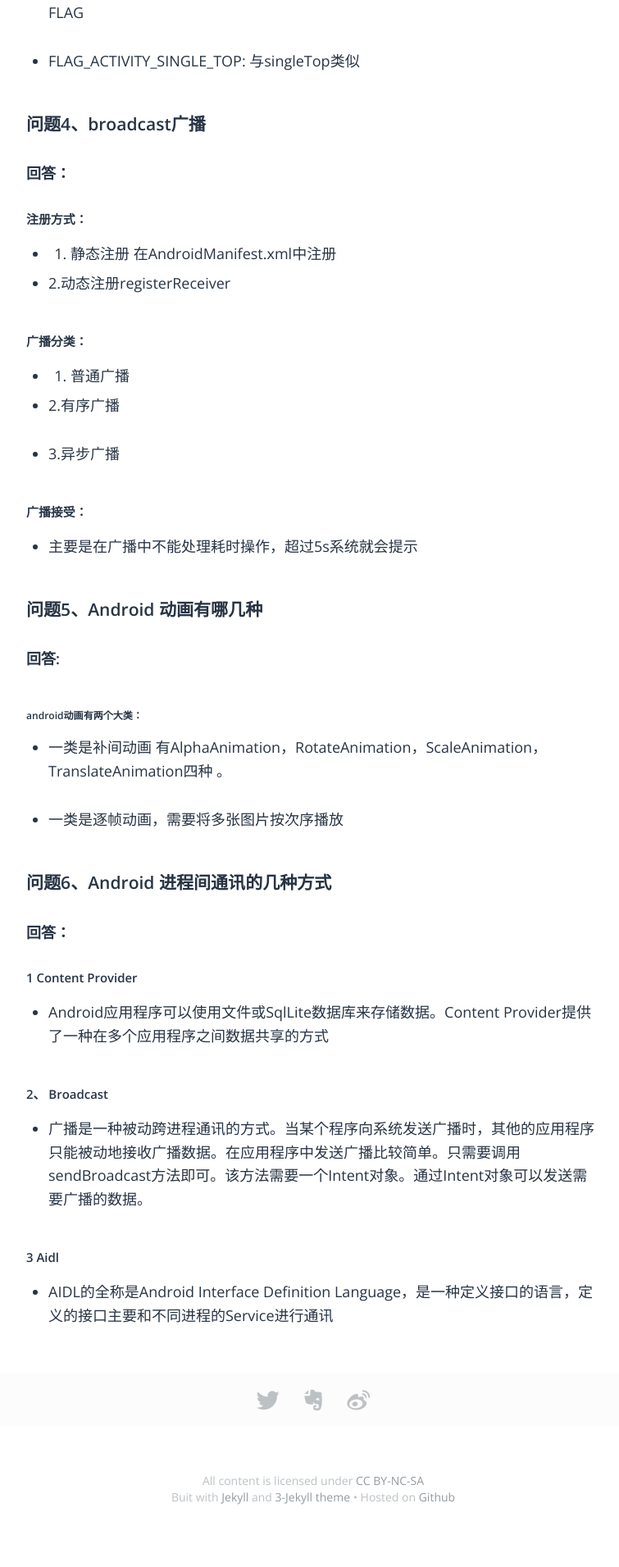
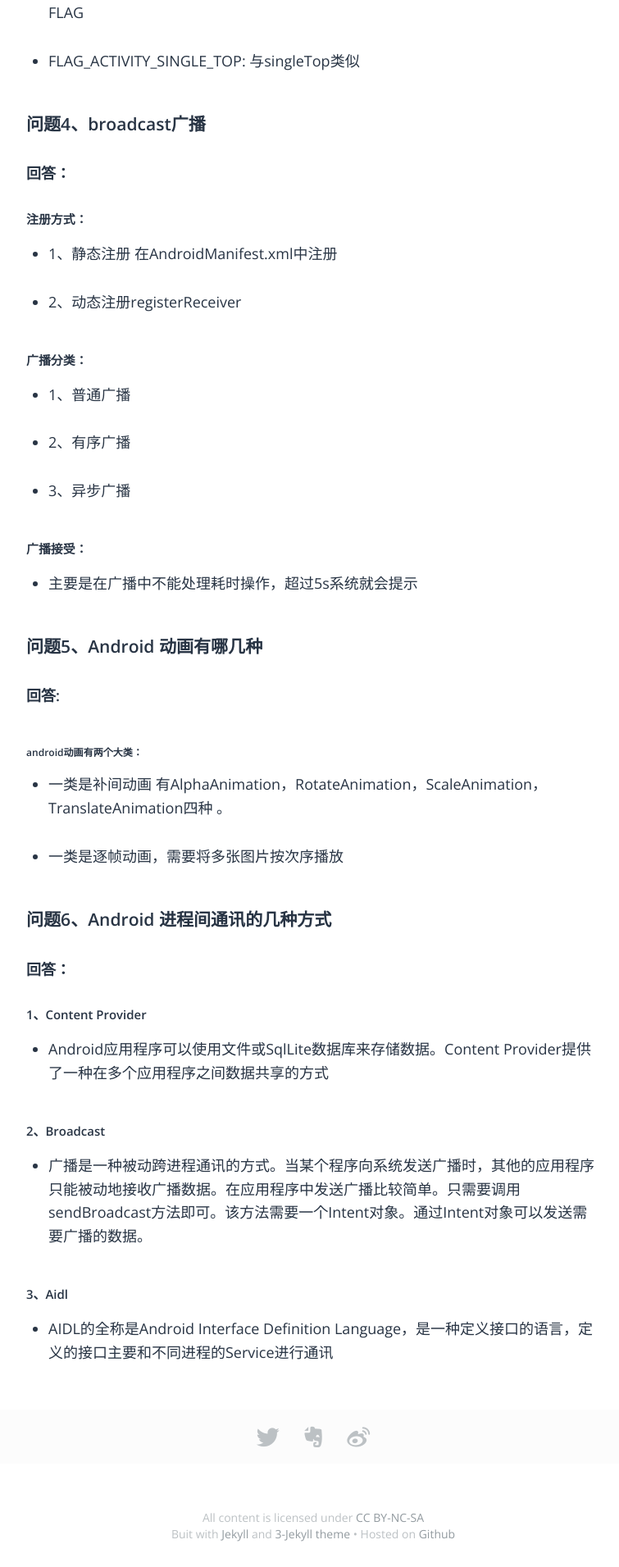
Before and after one commit to danqoo/danqoo.github.io, a Jekyll site: the page built from _posts/2016-12-21-android.md, in a window 1280 px wide. Shown: the part 1844-3755 px from the top of the page at 82% size, without its empty margins (258-1013 px from the left). Built offline with Jekyll 4.4.1, drawn with Linux system fonts in a browser that asks for light colours; some web fonts are replaced; comment, search, counter and statistics services are not loaded.

Commit message:
格式修改。

```diff
--- a/_posts/2016-12-21-android.md
+++ b/_posts/2016-12-21-android.md
@@ -61,16 +61,16 @@ description: Android基础知识面试题。
 
 ##### 注册方式：
 
-* 1. 静态注册 在AndroidManifest.xml中注册
+* 1、静态注册 在AndroidManifest.xml中注册
 
-* 2.动态注册registerReceiver
+* 2、动态注册registerReceiver
 
 ##### 广播分类：
-* 1. 普通广播
+* 1、普通广播
 
-* 2.有序广播
+* 2、有序广播
 
-* 3.异步广播
+* 3、异步广播
 
 ##### 广播接受：
 * 主要是在广播中不能处理耗时操作，超过5s系统就会提示
@@ -89,13 +89,13 @@ description: Android基础知识面试题。
 
 #### 回答：
 
-##### 1 Content Provider
+##### 1、Content Provider
 
 * Android应用程序可以使用文件或SqlLite数据库来存储数据。Content Provider提供了一种在多个应用程序之间数据共享的方式
 
-##### 2、 Broadcast
+##### 2、Broadcast
 
 * 广播是一种被动跨进程通讯的方式。当某个程序向系统发送广播时，其他的应用程序只能被动地接收广播数据。在应用程序中发送广播比较简单。只需要调用sendBroadcast方法即可。该方法需要一个Intent对象。通过Intent对象可以发送需要广播的数据。
 
-##### 3 Aidl
+##### 3、Aidl
 * AIDL的全称是Android Interface Definition Language，是一种定义接口的语言，定义的接口主要和不同进程的Service进行通讯
```
